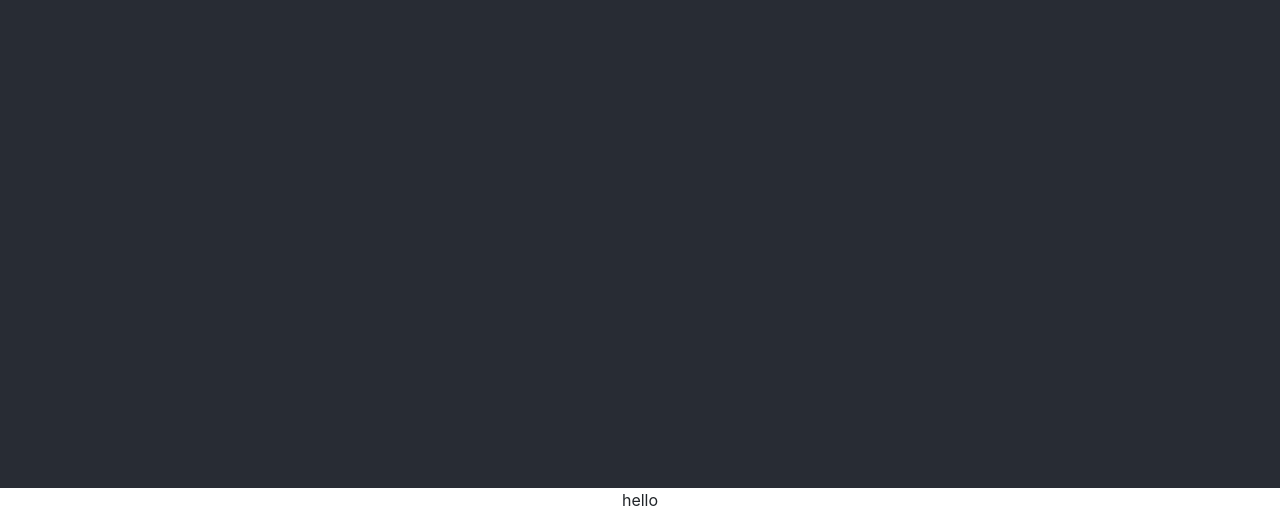
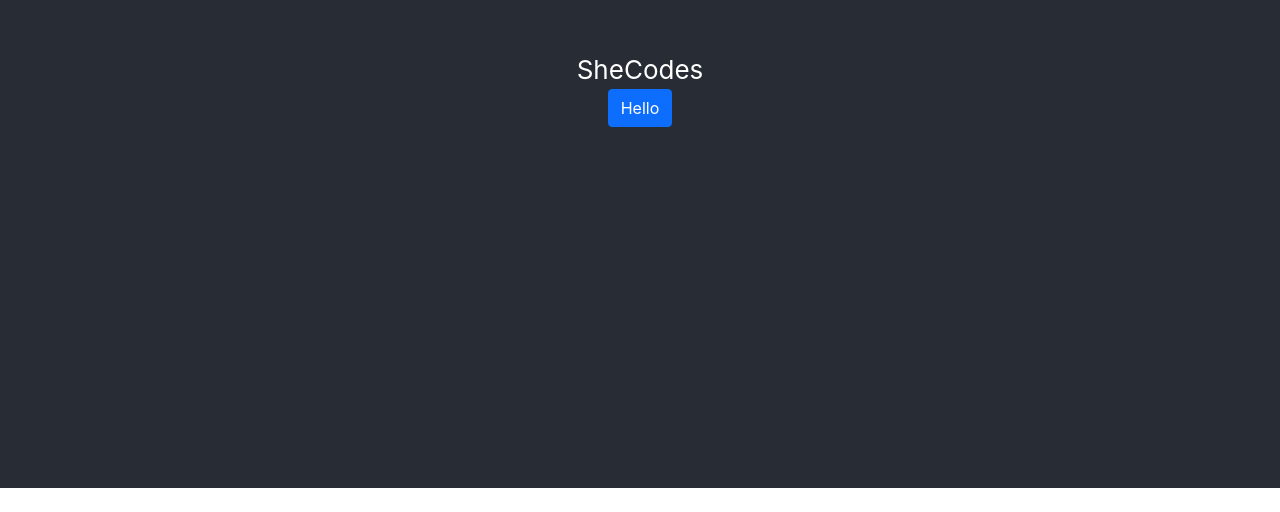
Before and after one commit to pilaee/dictionary-project, a React (Create React App) app: page / in a window 1280 px wide. Shown: the part 312-824 px from the top of the page. After the commit the page ends 800 px from the top, so only its background shows below. Built offline with nearby package versions, Linux system fonts and the light colour scheme.

Commit message:
Update App.js

```diff
--- a/src/App.js
+++ b/src/App.js
@@ -3,8 +3,12 @@
 function App() {
   return (
     <div className="App">
-      <header className="App-header"></header>
-      hello
+      <header className="App-header">
+      SheCodes
+      <a href="#"className=" btn btn-primary">
+      Hello
+      </a>
+      </header>
     </div>
   );
 }
```
